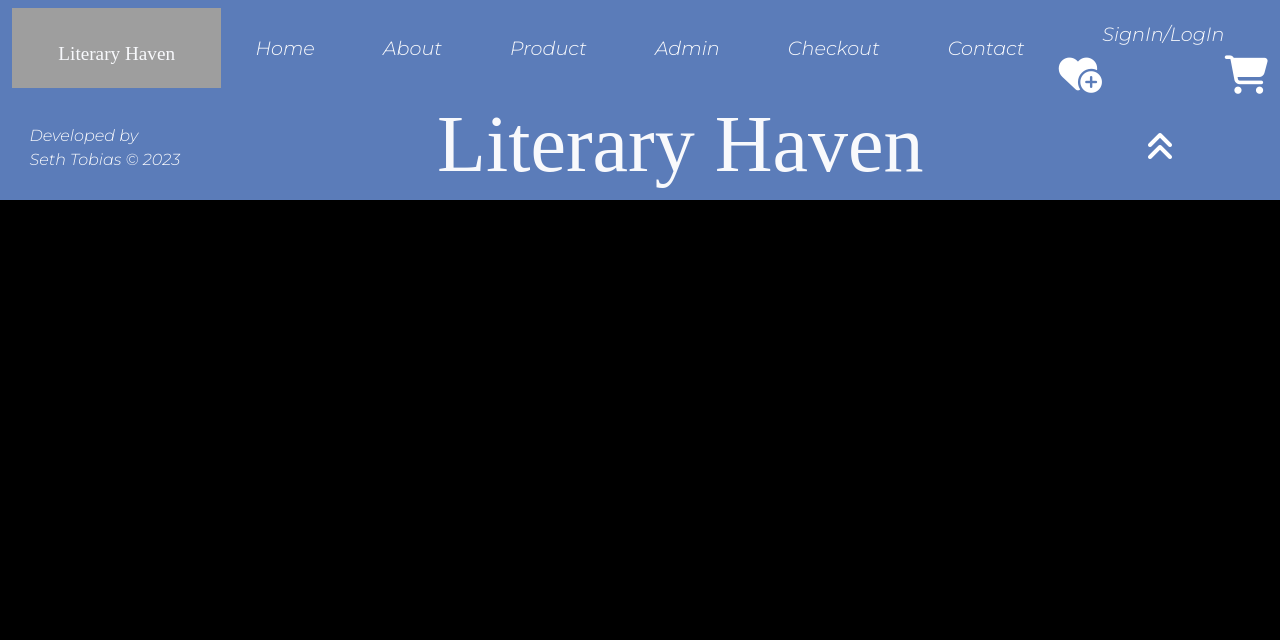
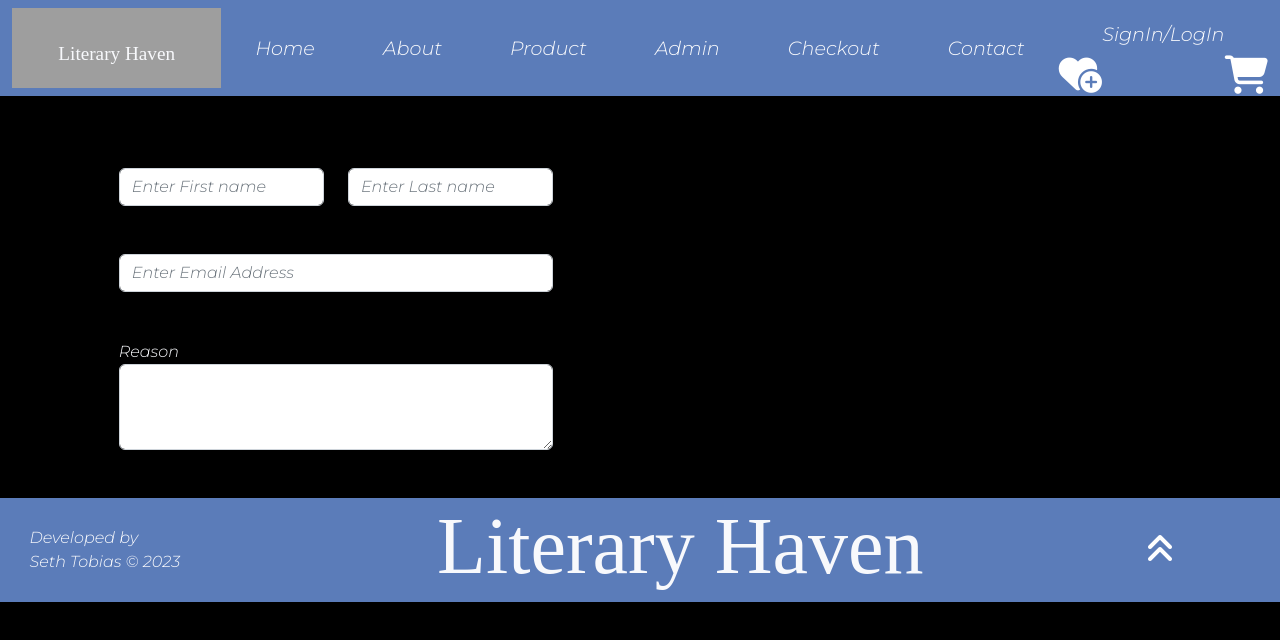
Before and after one commit to SethTobias/Literary-Haven, a plain HTML site: page HTML/contact.html in a window 1280 px wide. Drawn offline with nearby package versions, Linux system fonts and the light colour scheme; grey boxes are pictures that could not be loaded; a web font is replaced by a local one.

Commit message:
started with form

```diff
--- a/CSS/index.css
+++ b/CSS/index.css
@@ -180,6 +180,14 @@ nav button {
 .search {
   color: var(--backgroundDark);
   font-weight: bolder;
+}
+
+/* --------------------------------------------------------------Checkout----------------------------------------------------------------------- */
+
+.firstName {
+}
+
+.secondName {
 }
 
 /* ------------------------------------------------------Imported Code From UIverse------------------------------------------------------------- */
--- a/HTML/contact.html
+++ b/HTML/contact.html
@@ -82,8 +82,36 @@
         </div>
       </nav>
     </header>
-    <main>
+    <mai>
+      <div class="container-fluid col-10 m-auto">
+        <div class="col-5">
+          <form class="mt-5 mb-5">
+            <div class="row">
+              <div class="col mb-4 mt-4">
+                <input type="text" class="form-control" placeholder="Enter First name">
+              </div>
+              <div class="col mb-4 mt-4">
+                <input type="text" class="form-control" placeholder="Enter Last name">
+              </div>
+            </div>
+            <div class="row">
+              <div class="col mb-4 mt-4">
+                <input type="text" class="form-control" placeholder="Enter Email Address">
+              </div>
+            </div>
+            <div class="col mb-4 mt-4">
+            <label for="exampleFormControlTextarea1">Reason</label>
+            <textarea class="form-control" id="exampleFormControlTextarea1" rows="3" cols="1"></textarea>
+          </div>
+          </form>
+        </div>
+        <div class="col-7 m-auto">
+          <div class="row m-auto">
 
+          </div>
+        </div>
+      </div>
+    </div>
     </main>
       <footer class="footArea bottom-0">
         <div class="container-fluid row">
```
Also changed, not shown: HTML/checkout.html (+3 -1 lines).
